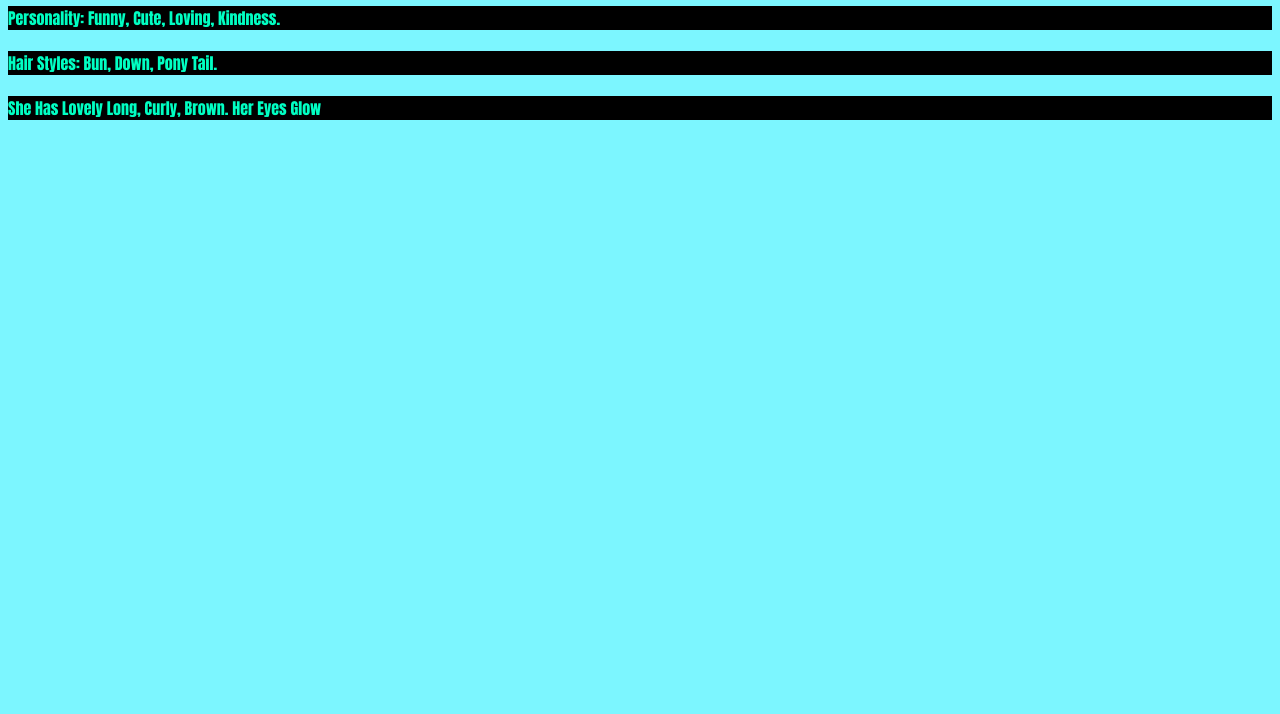
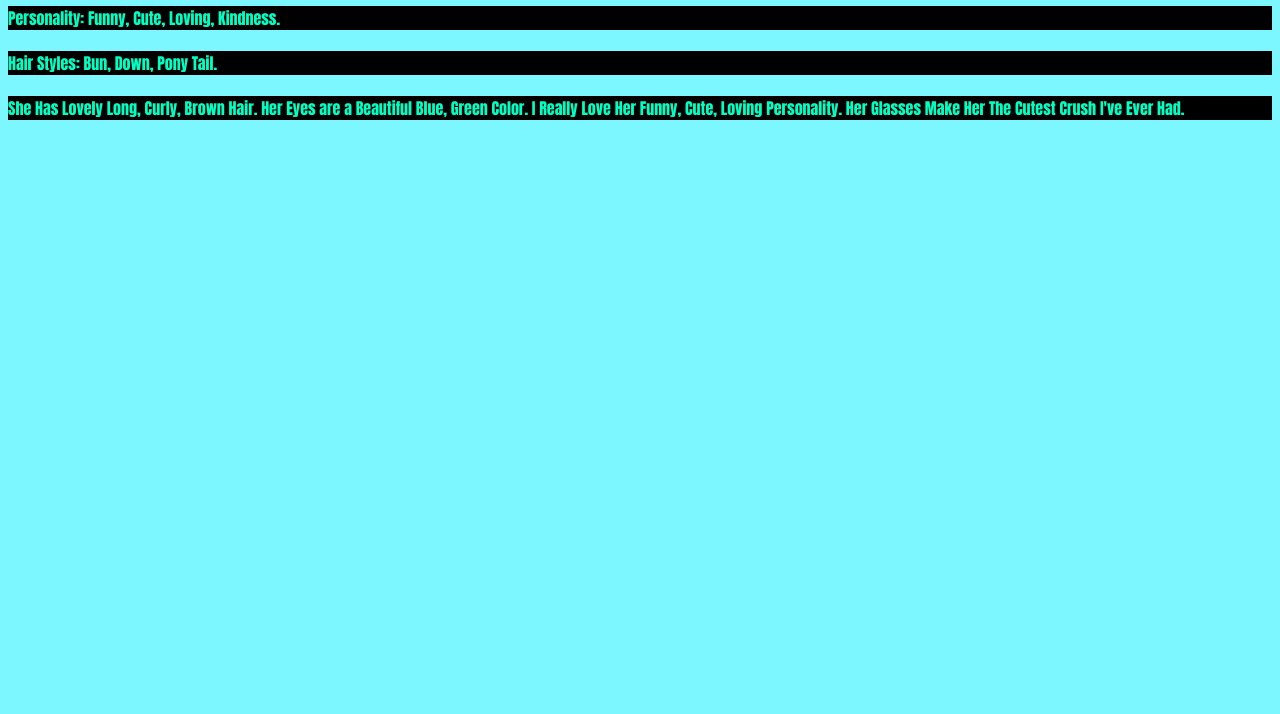
Before and after one commit to Savage-Steve/Unknown, a plain HTML site: page index.html in a window 1280 px wide. Shown: the part 86-800 px from the top of the page. Drawn offline with Linux system fonts and the light colour scheme.

Commit message:
Update index.html

```diff
--- a/index.html
+++ b/index.html
@@ -22,7 +22,7 @@
         </center>
         <b><h4 style="background-color: black;">Personality:</b> Funny, Cute, Loving, Kindness.</h4>
         <b><h4 style="background-color: black;">Hair Styles:</b> Bun, Down, Pony Tail. </h4>
-        <h4 style="background-color: black;">She Has Lovely Long, Curly, Brown. Her Eyes Glow</h4>
+        <h4 style="background-color: black;">She Has Lovely Long, Curly, Brown Hair. Her Eyes are a Beautiful Blue, Green Color. I Really Love Her Funny, Cute, Loving Personality. Her Glasses Make Her The Cutest Crush I've Ever Had.</h4>
 
     </body>
 </html>
```
